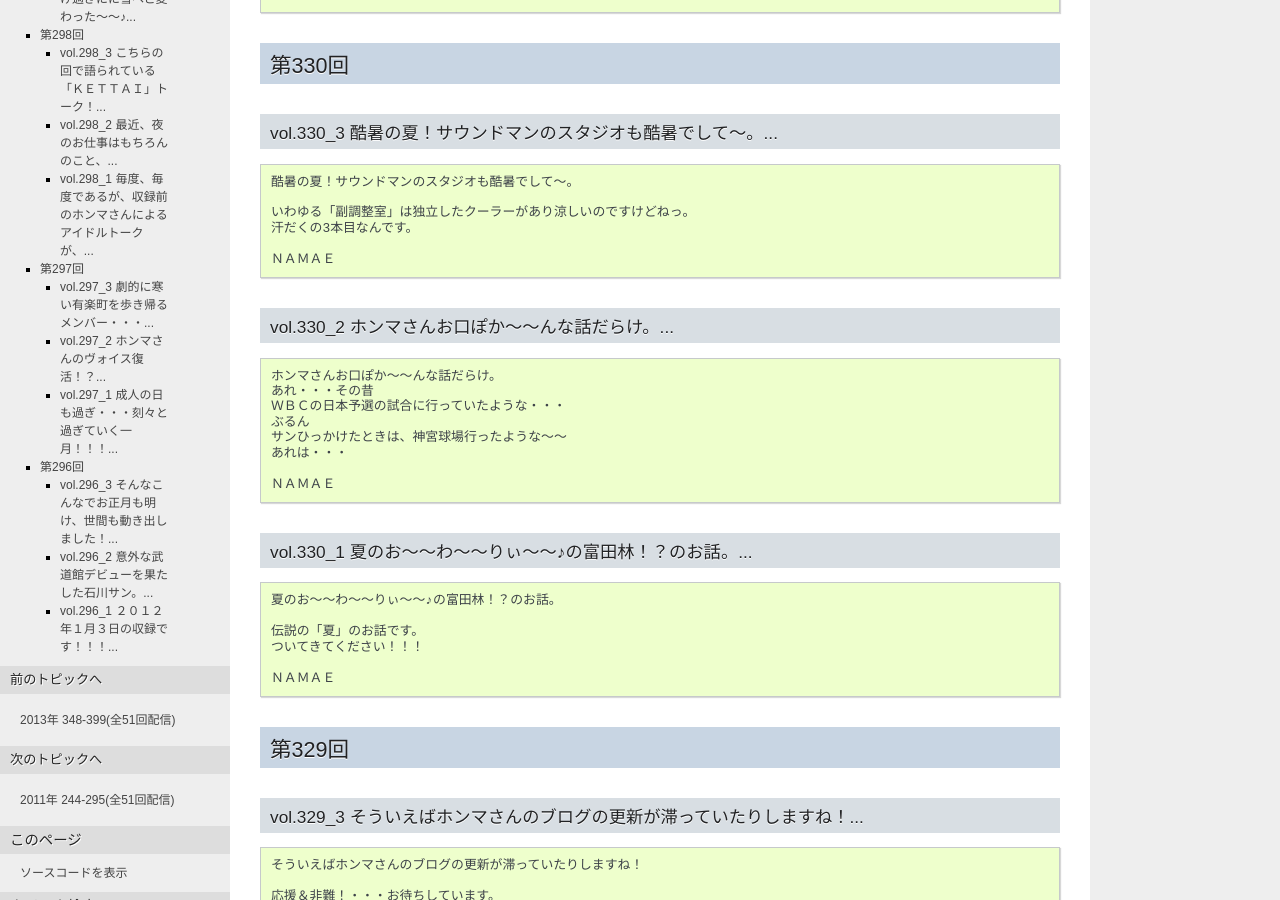
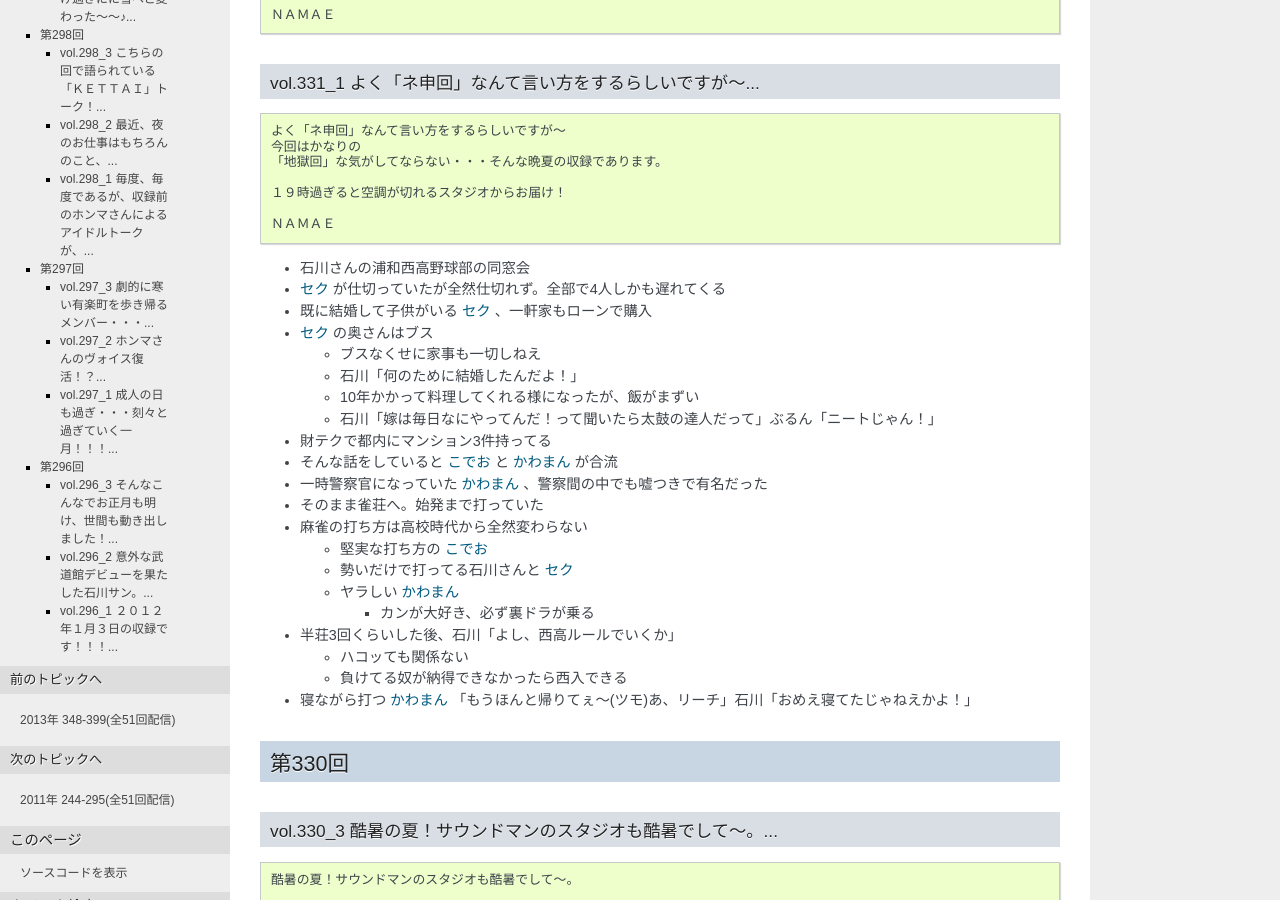
Before and after one commit to gosyujin/be-side, a Sphinx documentation site: the page built from source/2012.rst, in a window 1280 px wide and 900 px high, scrolled down 11170 px. Built offline with Sphinx 7.4.7, drawn with Linux system fonts in a browser that asks for light colours; some of the changed text lies outside the part shown.

Commit message:
Update source

```diff
--- a/source/2012.rst
+++ b/source/2012.rst
@@ -29,6 +29,18 @@
    良いお年を。
 
    ＮＡＭＡＥ
+
+* :term:`RNつるひろ` による :term:`ビーサイ流行語大賞`
+
+  * ホンマさんのロリコン化が進んでる
+  * 将来お縄になった時のコメントの練習をしている
+  * 石川さんと西川貴教、けったいガールの話をしている
+  * 石川「ホンマさんとメガネの一体感ってすごいのよ。鼻メガネ感、パーティメガネ感？久しぶりにホンマの頭頂部をみて愕然とした。ホンマは増毛or脱毛せよ」
+  * 去年の流行語はホンマさんの「石川さん、あんた頭おかしいよ」
+
+* ぶるん「やっぱハゲになると短気になるのかな」
+* ホンマさんのアンコール再放送、ホンマ「お前って……ほんと、俺のちんこ好きだよなぁ…」
+* 石川「結局さあ！ :term:`生江` っていう人間から得るものは一つもないんだよね！！」
 
 第347回
 ========
@@ -662,6 +674,35 @@
 
    ＮＡＭＡＥ
 
+* 石川さんの浦和西高野球部の同窓会
+* :term:`セク` が仕切っていたが全然仕切れず。全部で4人しかも遅れてくる
+* 既に結婚して子供がいる :term:`セク` 、一軒家もローンで購入
+* :term:`セク` の奥さんはブス
+
+  * ブスなくせに家事も一切しねえ
+  * 石川「何のために結婚したんだよ！」
+  * 10年かかって料理してくれる様になったが、飯がまずい
+  * 石川「嫁は毎日なにやってんだ！って聞いたら太鼓の達人だって」ぶるん「ニートじゃん！」
+
+* 財テクで都内にマンション3件持ってる
+* そんな話をしていると :term:`こでお` と :term:`かわまん` が合流
+* 一時警察官になっていた :term:`かわまん` 、警察間の中でも嘘つきで有名だった
+* そのまま雀荘へ。始発まで打っていた
+* 麻雀の打ち方は高校時代から全然変わらない
+
+  * 堅実な打ち方の :term:`こでお`
+  * 勢いだけで打ってる石川さんと :term:`セク`
+  * ヤラしい :term:`かわまん`
+
+    * カンが大好き、必ず裏ドラが乗る
+
+* 半荘3回くらいした後、石川「よし、西高ルールでいくか」
+
+  * ハコッても関係ない
+  * 負けてる奴が納得できなかったら西入できる
+
+* 寝ながら打つ :term:`かわまん` 「もうほんと帰りてぇ〜(ツモ)あ、リーチ」石川「おめえ寝てたじゃねえかよ！」
+
 第330回
 ========
 
--- a/source/glossary.rst
+++ b/source/glossary.rst
@@ -96,7 +96,9 @@
      ニッポン放送。チャラン・ポ・ランタンのオールナイトニッポンディレクター
 
    加茂
-     ニッポン放送。空気を読まない加茂トーーク
+     ニッポン放送。空気を読まない加茂トーーク。森高千里さんは加茂さんNG。
+     かつて息子さんと絶縁状態で復縁しようと手紙をしたためるも「親父、ドラマみたいになると思うなよ」と言われる。
+     息子さんの大学進学を期に奇跡の和解をしたが、今度は娘さんと確執が
 
    川崎
      ニコニコ動画。ニコ動の川崎さん
```
Also changed, not shown: source/surefire_hit_talk.rst (+20 -5 lines).
